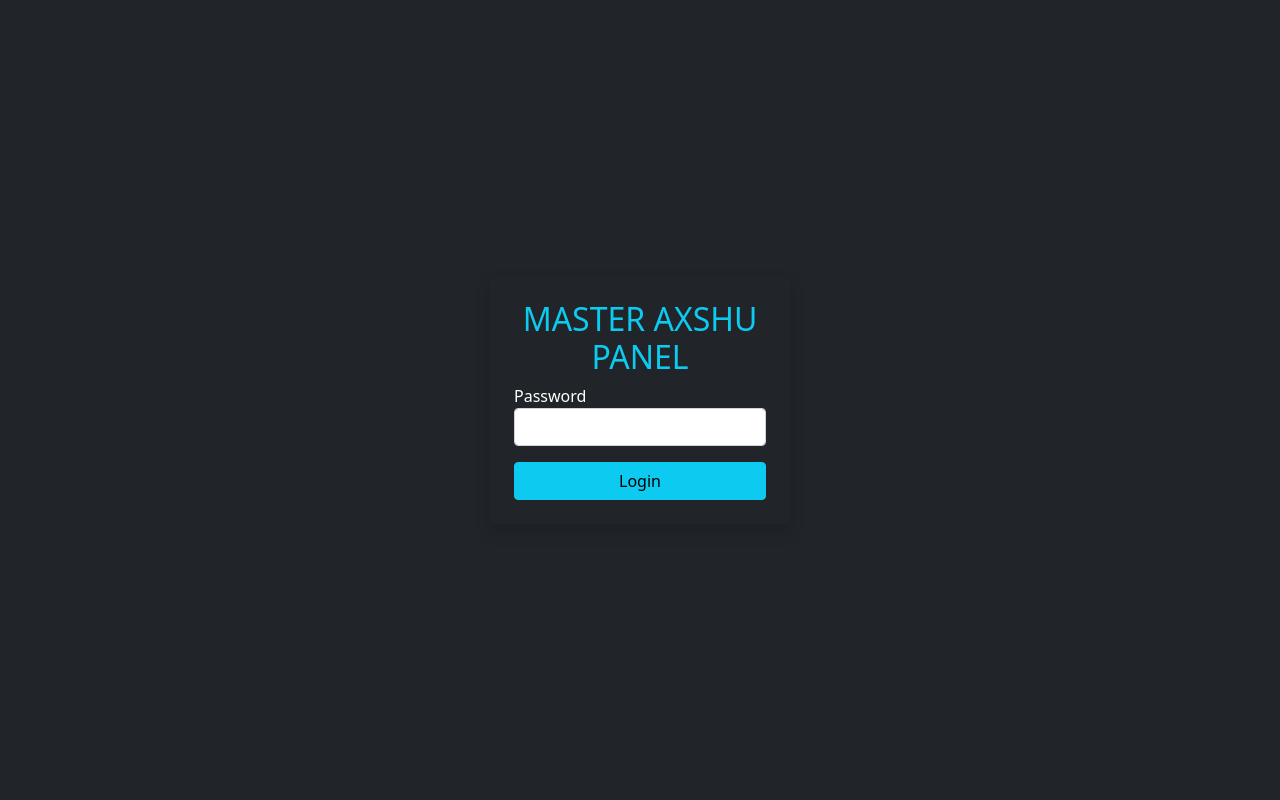
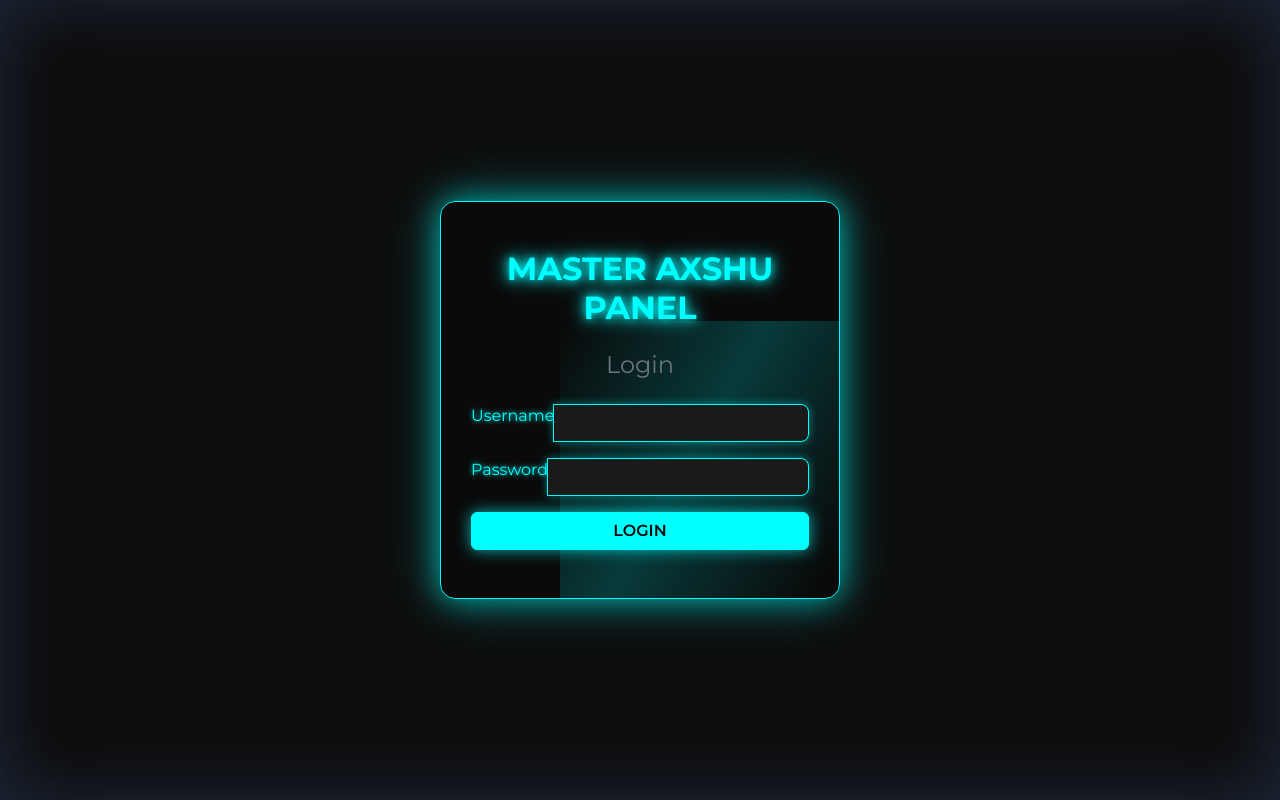
Before and after one commit to terabaap2530/MESSAGE-SENDER--BY-AXSHU, a Flask app: template templates/login.html in a window 1280 px wide. Run offline with Flask 3, Linux system fonts and the light colour scheme; the template is opened without the code that fills it, so the values that code supplies are empty.

Commit message:
Update login.html

```diff
--- a/templates/login.html
+++ b/templates/login.html
@@ -1,16 +1,142 @@
 <!DOCTYPE html>
-<html>
+<html lang="en">
 <head>
-  <title>Admin Login</title>
-  <link href="https://cdn.jsdelivr.net/npm/bootstrap@5.0.2/dist/css/bootstrap.min.css" rel="stylesheet">
+  <meta charset="UTF-8">
+  <meta name="viewport" content="width=device-width, initial-scale=1.0">
+  <title>Login - MASTER AXSHU PANEL</title>
+  <link href="https://cdn.jsdelivr.net/npm/bootstrap@5.3.0/dist/css/bootstrap.min.css" rel="stylesheet">
+  <style>
+      @import url('https://fonts.googleapis.com/css2?family=Montserrat:wght@400;600;700&display=swap');
+
+      :root {
+          --neon-blue: #00ffff;
+          --neon-pink: #ff00ff;
+          --neon-yellow: #ffcc00;
+      }
+
+      body {
+          background-color: #0d0d0d;
+          color: #e0e0e0;
+          font-family: 'Montserrat', sans-serif;
+          display: flex;
+          justify-content: center;
+          align-items: center;
+          height: 100vh;
+          margin: 0;
+          overflow: hidden;
+          position: relative;
+          animation: background-glow 15s infinite alternate ease-in-out;
+      }
+
+      @keyframes background-glow {
+          from { box-shadow: inset 0 0 50px rgba(0, 255, 255, 0.2); }
+          to { box-shadow: inset 0 0 100px rgba(255, 0, 255, 0.2); }
+      }
+
+      .container {
+          width: 90%;
+          max-width: 400px;
+          padding: 30px;
+          background-color: rgba(10, 10, 10, 0.8);
+          border-radius: 15px;
+          text-align: center;
+          backdrop-filter: blur(8px);
+          border: 1px solid var(--neon-blue);
+          box-shadow: 0 0 30px rgba(0, 255, 255, 0.6), 0 0 60px rgba(0, 255, 255, 0.3);
+          position: relative;
+          z-index: 1;
+          overflow: hidden;
+      }
+
+      .container::before {
+          content: '';
+          position: absolute;
+          top: 0;
+          left: 0;
+          width: 100%;
+          height: 100%;
+          background: linear-gradient(
+              120deg,
+              transparent,
+              rgba(0, 255, 255, 0.2),
+              transparent,
+              rgba(255, 0, 255, 0.2)
+          );
+          animation: running-lights 4s infinite linear;
+          z-index: -1;
+      }
+
+      @keyframes running-lights {
+          0% { transform: translate(-100%, -100%); }
+          100% { transform: translate(100%, 100%); }
+      }
+
+      h2 {
+          font-family: 'Montserrat', sans-serif;
+          font-weight: 700;
+          color: var(--neon-blue);
+          text-shadow: 0 0 10px var(--neon-blue), 0 0 20px var(--neon-blue);
+      }
+
+      .input-group label {
+          color: var(--neon-blue);
+          text-shadow: 0 0 5px var(--neon-blue);
+      }
+
+      .input-group input {
+          background-color: #1a1a1a;
+          color: var(--neon-blue);
+          border: 1px solid var(--neon-blue);
+          border-radius: 8px;
+          box-shadow: 0 0 8px rgba(0, 255, 255, 0.4);
+          transition: all 0.3s ease;
+      }
+
+      .input-group input:focus {
+          background-color: #2a2a2a;
+          border-color: var(--neon-pink);
+          box-shadow: 0 0 15px rgba(255, 0, 255, 0.7);
+      }
+
+      .btn-info {
+          background-color: var(--neon-blue);
+          border-color: var(--neon-blue);
+          color: #0a0a0a;
+          font-weight: 600;
+          text-transform: uppercase;
+          box-shadow: 0 0 15px rgba(0, 255, 255, 0.7);
+          transition: all 0.3s ease;
+      }
+
+      .btn-info:hover {
+          background-color: #00e0e0;
+          box-shadow: 0 0 25px rgba(0, 255, 255, 0.9), 0 0 40px rgba(0, 255, 255, 0.6);
+          transform: translateY(-2px);
+      }
+
+      .alert {
+          background-color: rgba(255, 0, 0, 0.2);
+          border-color: #ff0000;
+          color: #ffcccc;
+          text-shadow: 0 0 5px #ff0000;
+      }
+  </style>
 </head>
-<body class="bg-dark text-white d-flex justify-content-center align-items-center vh-100">
-  <div class="p-4 bg-black rounded shadow" style="width:300px;">
-    <h2 class="text-center text-info">MASTER AXSHU PANEL</h2>
+<body>
+  <div class="container py-5">
+    <h2 class="text-center mb-4">MASTER AXSHU PANEL</h2>
+    <h4 class="text-center text-secondary mb-4">Login</h4>
+    {% if error %}
+        <div class="alert alert-danger">{{ error }}</div>
+    {% endif %}
     <form method="POST">
-      <div class="mb-3">
-        <label>Password</label>
-        <input type="password" name="password" class="form-control" required>
+      <div class="mb-3 input-group">
+        <label for="username" class="form-label">Username</label>
+        <input type="text" name="username" id="username" class="form-control" required>
+      </div>
+      <div class="mb-3 input-group">
+        <label for="password" class="form-label">Password</label>
+        <input type="password" name="password" id="password" class="form-control" required>
       </div>
       <button type="submit" class="btn btn-info w-100">Login</button>
     </form>
```
